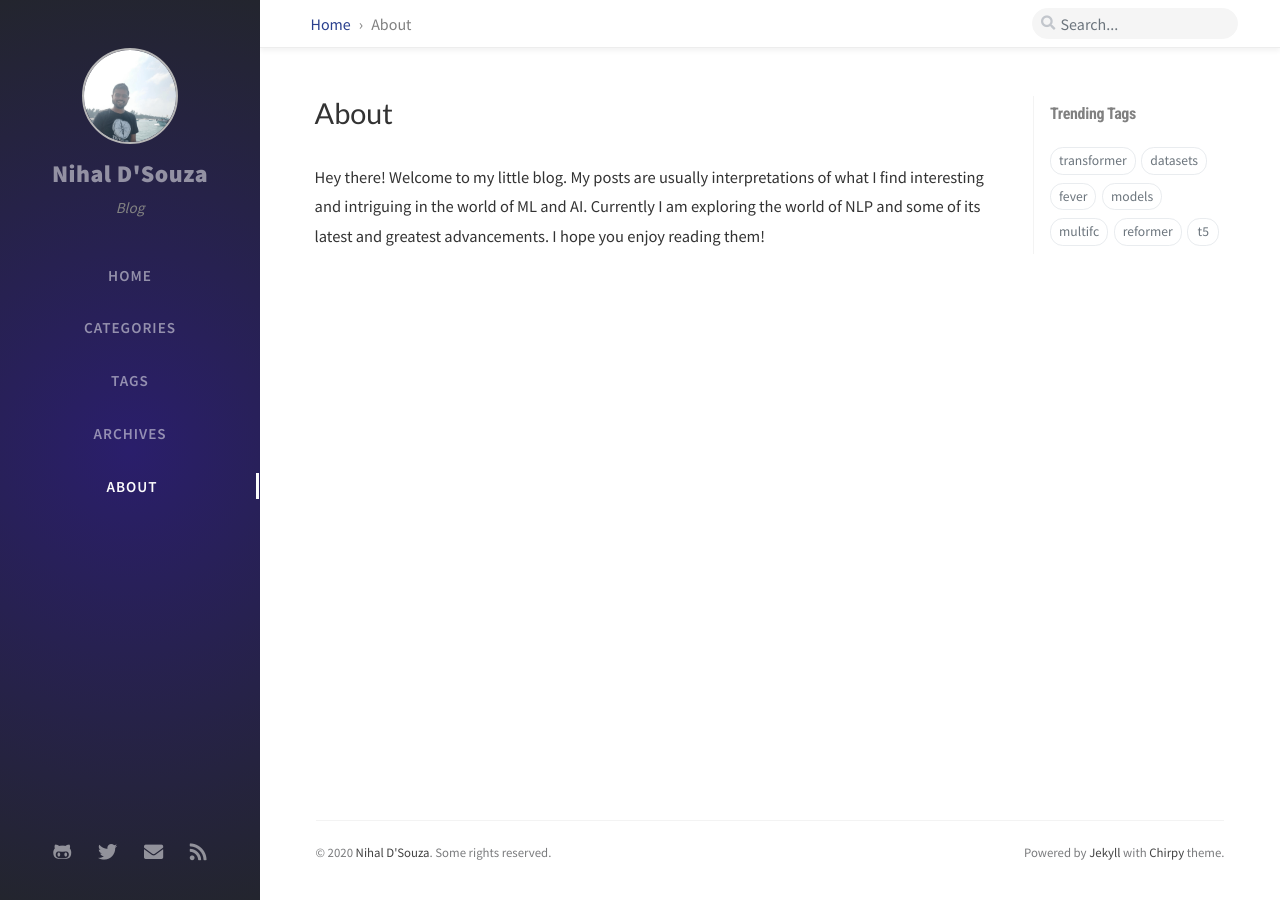
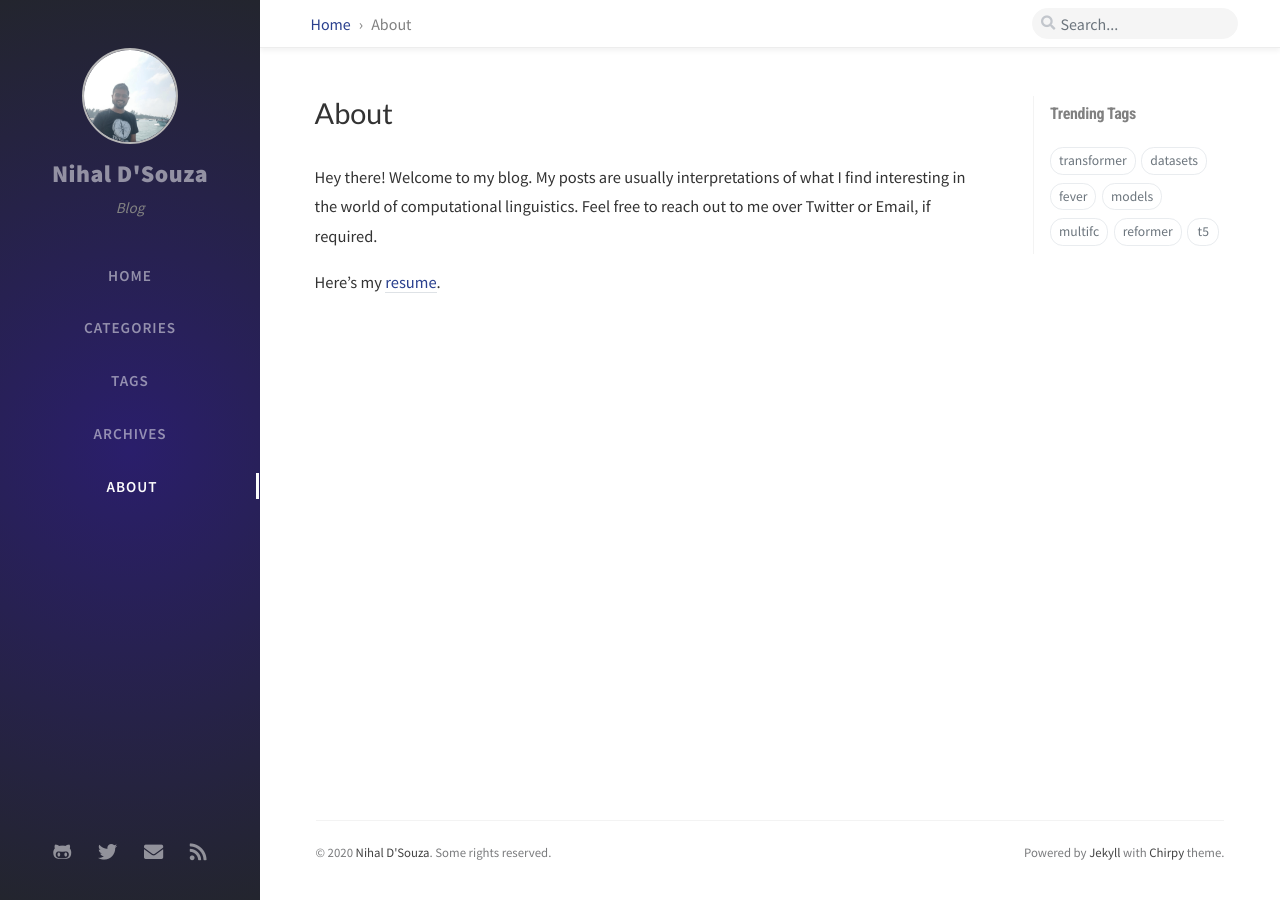
Before and after one commit to nihaldsouza/nihaldsouza.github.io, a Jekyll site: the page built from tabs/about.md, in a window 1280 px wide. Built offline with Jekyll 4.4.1, drawn with Linux system fonts in a browser that asks for light colours; nearby versions of some CDN libraries; comment, search, counter and statistics services are not loaded.

Commit message:
Update about.md

```diff
--- a/tabs/about.md
+++ b/tabs/about.md
@@ -8,4 +8,6 @@ title: About
 # MIT License
 ---
 
-Hey there! Welcome to my little blog. My posts are usually interpretations of what I find interesting and intriguing in the world of ML and AI. Currently I am exploring the world of NLP and some of its latest and greatest advancements. I hope you enjoy reading them!
+Hey there! Welcome to my blog. My posts are usually interpretations of what I find interesting in the world of computational linguistics. Feel free to reach out to me over Twitter or Email, if required.
+
+Here's my [resume](/assets/resume.pdf).
```
